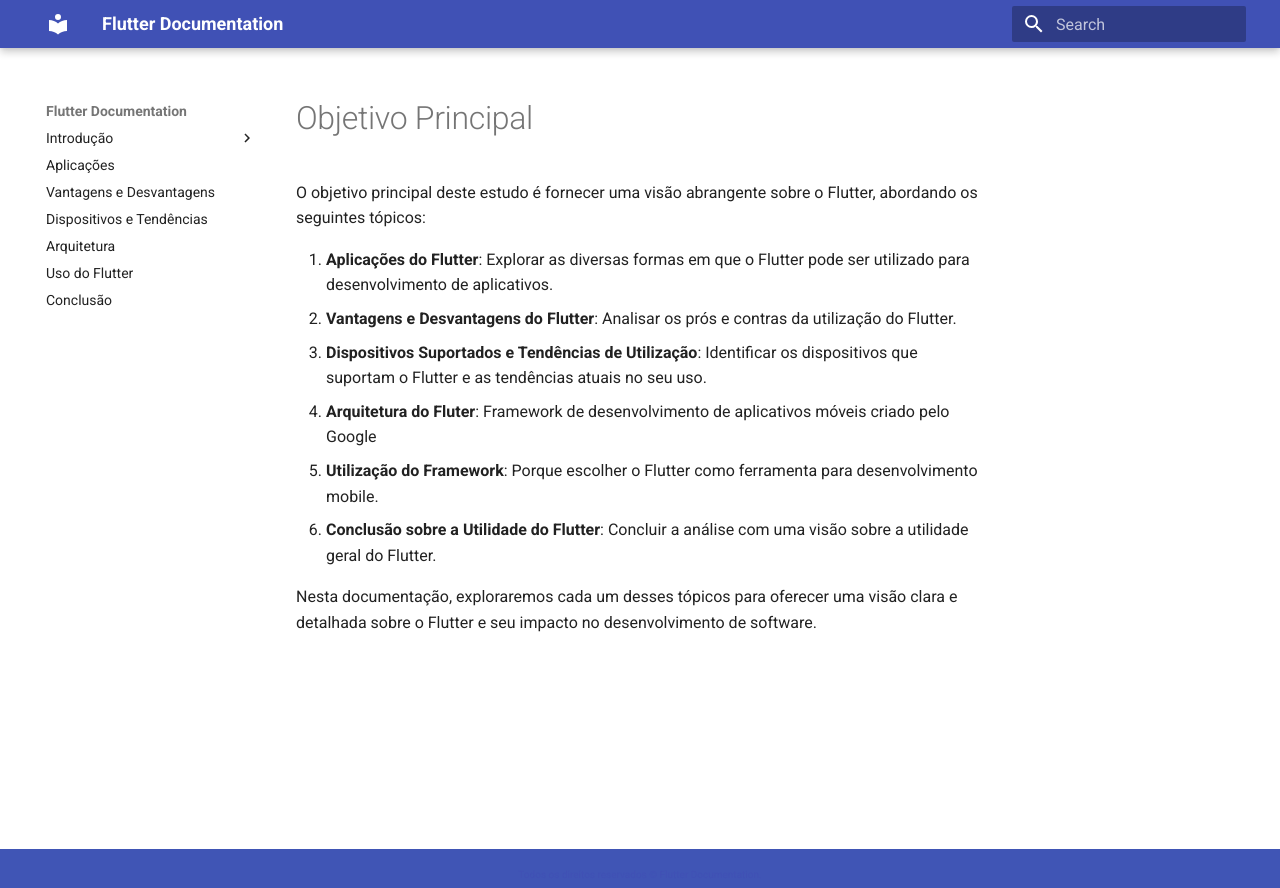
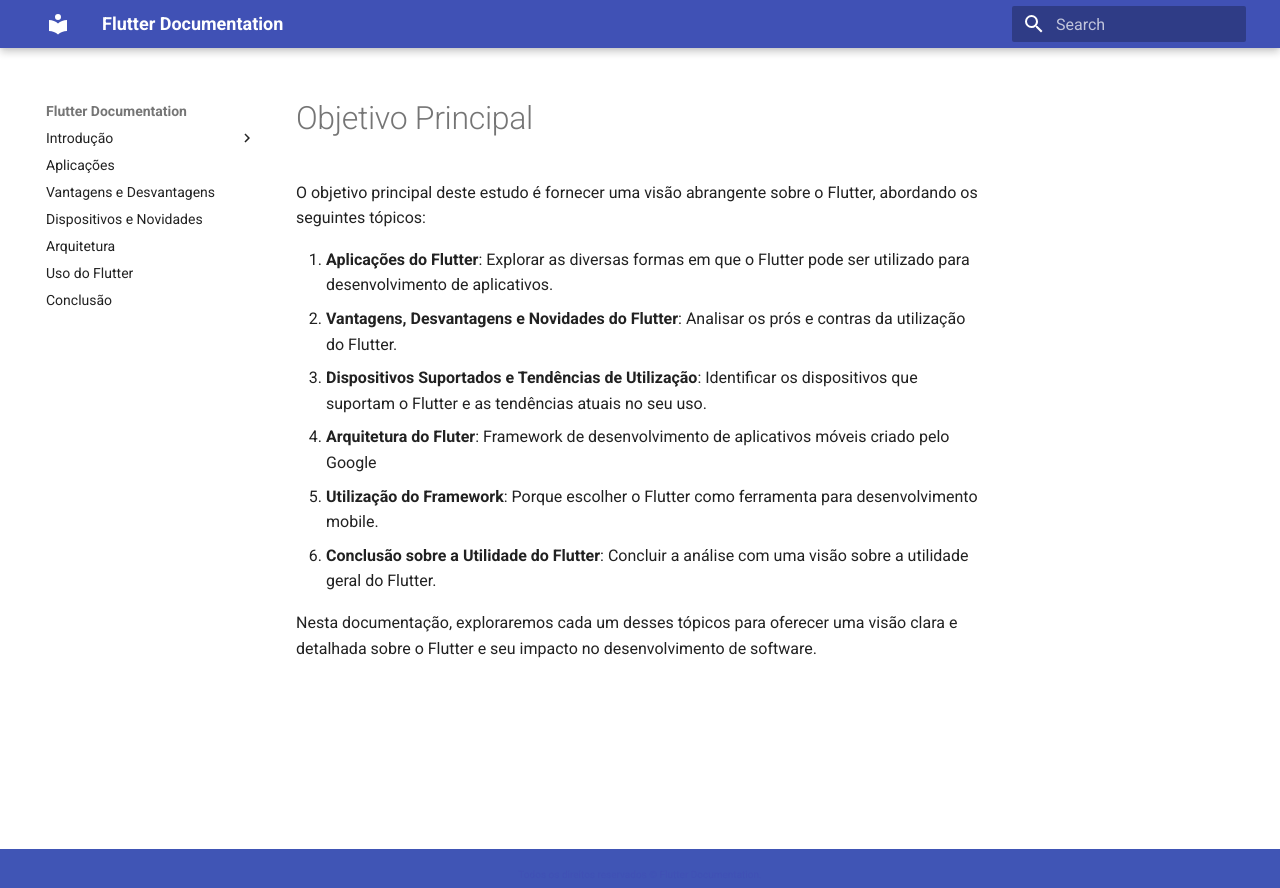
Before and after one commit to atacus/flutter-docs, an MkDocs documentation site: the page built from docs/index.md, in a window 1280 px wide. Shown: the top 888 px of the page. Built offline with MkDocs 1.6.1 and Material for MkDocs 9.7.7, drawn with Linux system fonts in a browser that asks for light colours.

Commit message:
add novidades

```diff
--- a/docs/index.md
+++ b/docs/index.md
@@ -3,7 +3,7 @@
 O objetivo principal deste estudo é fornecer uma visão abrangente sobre o Flutter, abordando os seguintes tópicos:
 
 1. **Aplicações do Flutter**: Explorar as diversas formas em que o Flutter pode ser utilizado para desenvolvimento de aplicativos.
-2. **Vantagens e Desvantagens do Flutter**: Analisar os prós e contras da utilização do Flutter.
+2. **Vantagens, Desvantagens e Novidades do Flutter**: Analisar os prós e contras da utilização do Flutter.
 3. **Dispositivos Suportados e Tendências de Utilização**: Identificar os dispositivos que suportam o Flutter e as tendências atuais no seu uso.
 4. **Arquitetura do Fluter**: Framework de desenvolvimento de aplicativos móveis criado pelo Google
 5. **Utilização do Framework**: Porque escolher o Flutter como ferramenta para desenvolvimento mobile.
--- a/mkdocs.yml
+++ b/mkdocs.yml
@@ -6,7 +6,7 @@ nav:
     - Criando seu primeiro app: criando_seu_primeiro_app.md
   - Aplicações: aplicacoes.md
   - Vantagens e Desvantagens: vantagens_desvantagens.md
-  - Dispositivos e Tendências: dispositivos_tendencias.md
+  - Dispositivos e Novidades: dispositivos_tendencias.md
   - Arquitetura: arquitetura.md
   - Uso do Flutter: uso_flutter.md
   - Conclusão: conclusao.md
```
Also changed, not shown: docs/dispositivos_tendencias.md (+26 -0 lines), docs/vantagens_desvantagens.md (+0 -15 lines).
